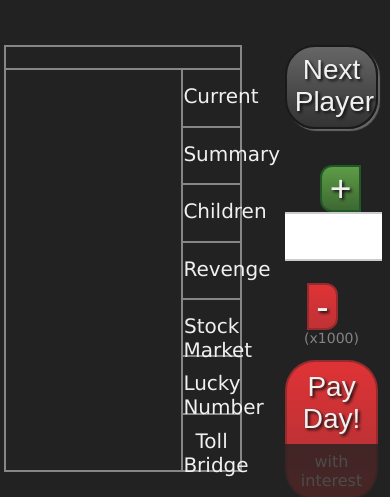
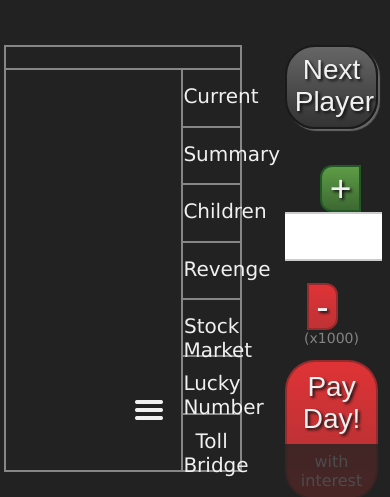
Before and after one commit to thansber/game-of-life, a website: page index-new.html in a window 390 px wide. Shown: the part 281-778 px from the top of the page. Drawn offline with Linux system fonts and the light colour scheme.

Commit message:
add hamburger icon for space menu

```diff
--- a/TODOS.txt
+++ b/TODOS.txt
@@ -1,4 +1,3 @@
-- allow toll bridge owner to change?
 - allow for children values to be directly manipulated (mistake adding kid)
 
 
--- a/css/board.css
+++ b/css/board.css
@@ -36,7 +36,7 @@
 
 #board .main {
     float: left;
-    height: 20em;
+    height: 22em;
     overflow: hidden;
     padding: 2.5%;
     position: relative;
@@ -55,6 +55,16 @@
 
 #board .main .space.selected {
     left: 0;
+}
+
+#board .main .space-menu {
+    background-image: url('../images/hamburger.png');
+    background-size: cover;
+    bottom: 0.5em;
+    height: 32px;
+    position: absolute;
+    right: 1em;
+    width: 32px;
 }
 
 #board .main .space .message {
--- a/index-new.html
+++ b/index-new.html
@@ -176,6 +176,8 @@
       <button class="grey medium button execute owner">I no longer own the toll bridge</button>
       <h2 class="message not-owner">I do not own the toll bridge</button>
     </div>
+
+    <p class="hamburger icon space-menu"></p>
   </div>
 
   <div class="categories">
```
Also changed, not shown: images/hamburger.png (added).
